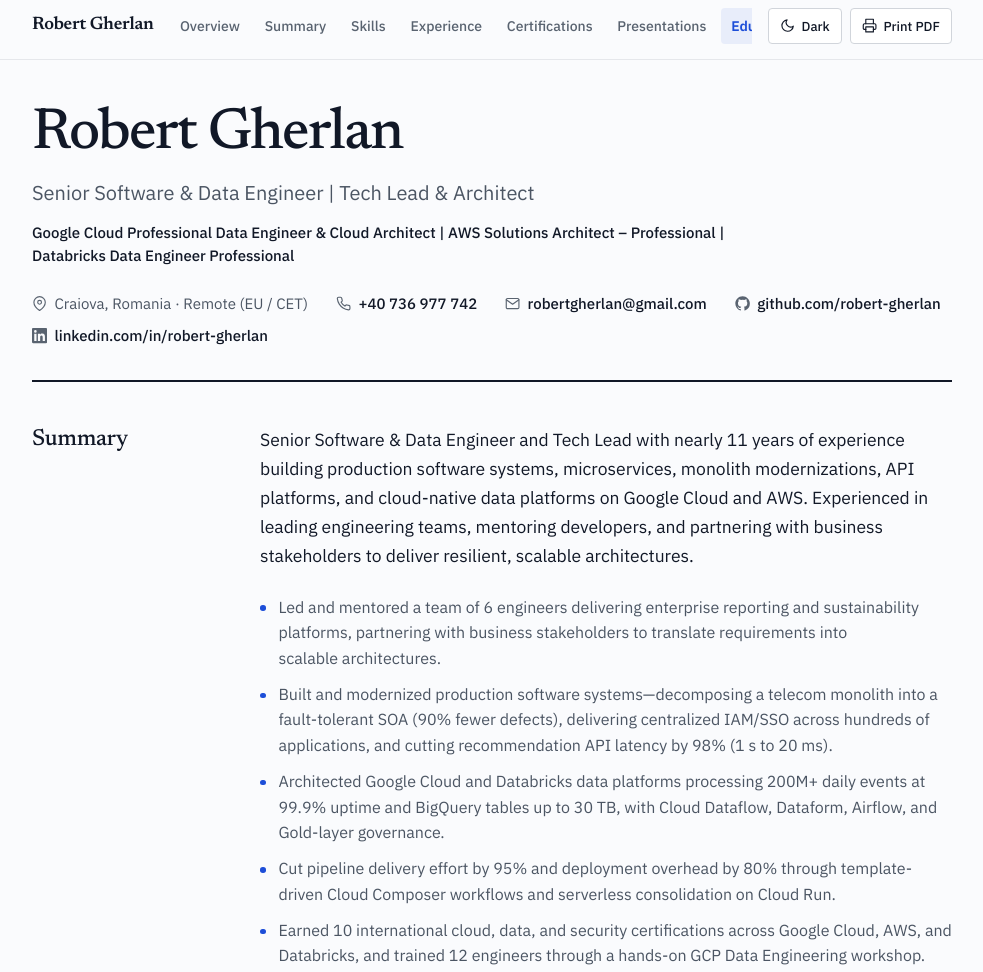
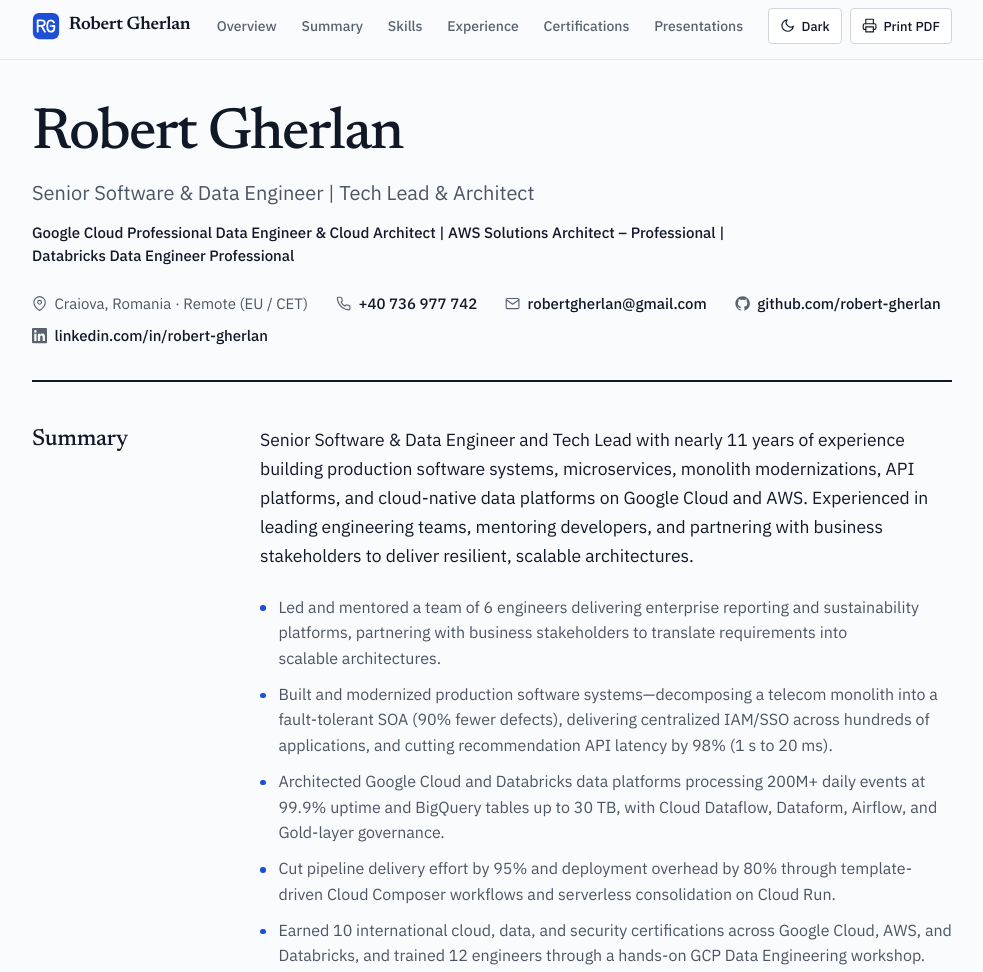
Before and after one commit to robert-gherlan/robert-gherlan.github.io, a plain HTML site: page resume.html in a window 1280 px wide. Shown: the top 972 px of the page, without its empty margins (148-1131 px from the left). Drawn offline with Linux system fonts and the light colour scheme.

Commit message:
Generated and used the favicon on both pages.

```diff
--- a/css/styles.css
+++ b/css/styles.css
@@ -174,6 +174,9 @@ a:hover {
 }
 
 .site-brand {
+    display: inline-flex;
+    align-items: center;
+    gap: 0.55rem;
     font-family: var(--font-display);
     font-size: 1.125rem;
     font-weight: 600;
@@ -181,6 +184,13 @@ a:hover {
     color: var(--color-ink);
     text-decoration: none;
     white-space: nowrap;
+    flex-shrink: 0;
+}
+
+.brand-mark {
+    width: 1.75rem;
+    height: 1.75rem;
+    display: block;
     flex-shrink: 0;
 }
 
@@ -949,7 +959,7 @@ html[data-theme="dark"] .primary-btn:hover {
         padding-top: var(--space-5);
     }
 
-    .site-brand {
+    .brand-name {
         display: none;
     }
 
--- a/resume.html
+++ b/resume.html
@@ -16,7 +16,7 @@
         />
         <meta property="og:type" content="website" />
         <title>Robert Gherlan - Resume</title>
-        <link rel="icon" type="image/x-icon" href="assets/img/favicon.ico" />
+        <link rel="icon" type="image/svg+xml" href="assets/img/favicon.svg" />
 
         <!-- Typography: Newsreader (Editorial Display) + IBM Plex Sans (Technical Body) -->
         <link rel="preconnect" href="https://fonts.googleapis.com" />
@@ -49,7 +49,10 @@
         <!-- Sticky Top Navigation -->
         <header class="site-header">
             <div class="site-header-inner">
-                <a class="site-brand" href="index.html">Robert Gherlan</a>
+                <a class="site-brand" href="index.html" aria-label="Robert Gherlan - Overview">
+                    <img class="brand-mark" src="assets/img/favicon.svg" alt="" width="28" height="28" aria-hidden="true" />
+                    <span class="brand-name">Robert Gherlan</span>
+                </a>
 
                 <nav class="site-nav" aria-label="Resume sections">
                     <a class="site-nav-link" href="index.html">Overview</a>
```
Also changed, not shown: index.html (+5 -2 lines), assets/img/favicon.ico (deleted), assets/img/favicon.svg (added), assets/img/logo.svg (added), 1 other file.
